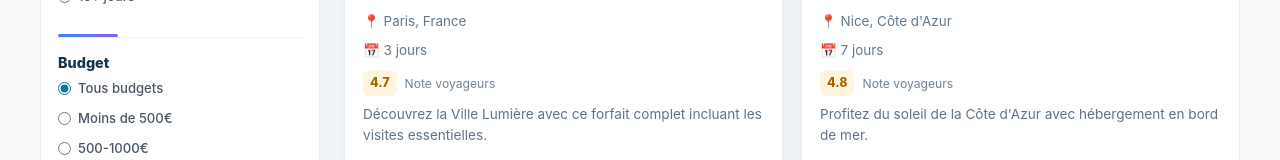
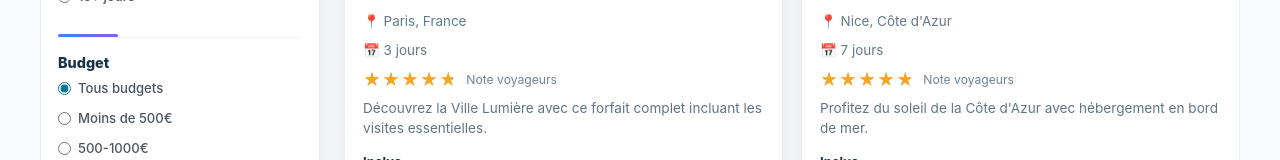
Before and after one commit to SaifEddineDev/projet-soa, a React (Create React App) app: page /voyages in a window 1280 px wide. Shown: the part 973-1133 px from the top of the page. Built offline with nearby package versions, Linux system fonts and the light colour scheme; no server answers.

Commit message:
Fix voyage card images and star ratings

```diff
--- a/src/components/voyage/TripCard.js
+++ b/src/components/voyage/TripCard.js
@@ -16,7 +16,16 @@ const TripCard = ({ trip }) => {
 
   return (
     <div className="trip-card">
-      <img src={trip.image} alt={trip.title} className="trip-image" />
+      <img
+        src={trip.image}
+        alt={trip.title}
+        className="trip-image"
+        loading="lazy"
+        onError={(event) => {
+          event.currentTarget.onerror = null;
+          event.currentTarget.src = `${process.env.PUBLIC_URL}/chamonix-hotel.jpg`;
+        }}
+      />
       <div className="trip-content">
         <div className="trip-header">
           <h3 className="trip-title">{trip.title}</h3>
@@ -25,7 +34,18 @@ const TripCard = ({ trip }) => {
         <div className="trip-destination">📍 {trip.destination}</div>
         <div className="trip-duration">📅 {trip.duration}</div>
         <div className="trip-rating">
-          <span className="rating-value">{trip.rating}</span>
+          <span
+            className="trip-stars"
+            role="img"
+            aria-label={`Note voyageurs : ${trip.rating} sur 5`}
+          >
+            <span className="trip-stars-empty" aria-hidden="true">★★★★★</span>
+            <span
+              className="trip-stars-filled"
+              aria-hidden="true"
+              style={{ width: `${Math.max(0, Math.min(5, Number(trip.rating) || 0)) * 20}%` }}
+            >★★★★★</span>
+          </span>
           <span className="trip-rating-label">Note voyageurs</span>
         </div>
         <p className="trip-description">{trip.description}</p>
--- a/src/pages/VoyagePage.js
+++ b/src/pages/VoyagePage.js
@@ -32,7 +32,7 @@ const VoyagePage = () => {
         destination: "Paris, France",
         duration: "3 jours",
         price: 299,
-        image: "https://images.unsplash.com/photo-1502602898457-c46ad8bd0312?w=400",
+        image: "https://images.unsplash.com/photo-1566073771259-6a8506099945?auto=format&fit=crop&w=900&q=82",
         category: "city",
         rating: 4.7,
         includes: ["Vol A/R", "Hôtel 3*", "Visite guidée", "Petit-déjeuner"],
@@ -44,7 +44,7 @@ const VoyagePage = () => {
         destination: "Nice, Côte d'Azur",
         duration: "7 jours",
         price: 899,
-        image: "https://images.unsplash.com/photo-1511739001486-6bfe10ce785f?w=400",
+        image: "https://images.unsplash.com/photo-1542314831-068cd1dbfeeb?auto=format&fit=crop&w=900&q=82",
         category: "beach",
         rating: 4.8,
         includes: ["Vol A/R", "Hôtel 4*", "Transferts", "Demi-pension"],
--- a/src/site-polish.css
+++ b/src/site-polish.css
@@ -563,7 +563,9 @@ img { max-width: 100%; }
 .main-content:not(:has(.admin-container)) .trip-destination,
 .main-content:not(:has(.admin-container)) .trip-duration { display: flex; align-items: center; gap: 6px; margin-bottom: 7px; font-size: .84rem; }
 .main-content:not(:has(.admin-container)) .trip-rating { gap: 8px; margin: 2px 0 8px; }
-.main-content:not(:has(.admin-container)) .trip-rating .rating-value { padding: 3px 7px; border-radius: 7px; color: #a96500; background: #fff4df; font-size: .78rem; font-weight: 800; }
+.main-content:not(:has(.admin-container)) .trip-stars { position: relative; display: inline-block; overflow: hidden; font-size: 1.08rem; letter-spacing: 1px; line-height: 1; white-space: nowrap; }
+.main-content:not(:has(.admin-container)) .trip-stars-empty { display: block; color: #d7e0e7; }
+.main-content:not(:has(.admin-container)) .trip-stars-filled { position: absolute; top: 0; left: 0; overflow: hidden; color: #f5a623; white-space: nowrap; }
 .main-content:not(:has(.admin-container)) .trip-rating-label { color: #718397; font-size: .76rem; }
 .main-content:not(:has(.admin-container)) .trip-description { min-height: 42px; margin-bottom: 12px; font-size: .85rem; line-height: 1.5; }
 .main-content:not(:has(.admin-container)) .included-list { margin-top: auto; }
```
